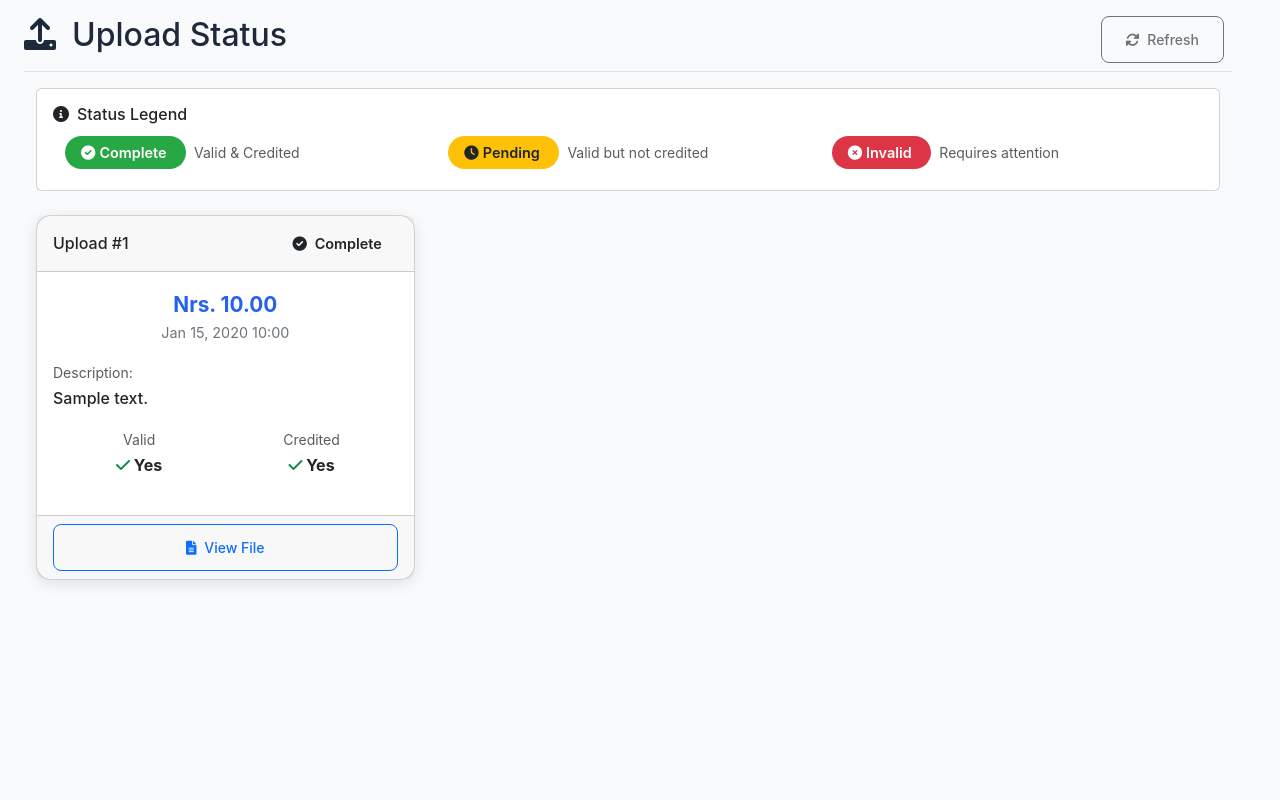
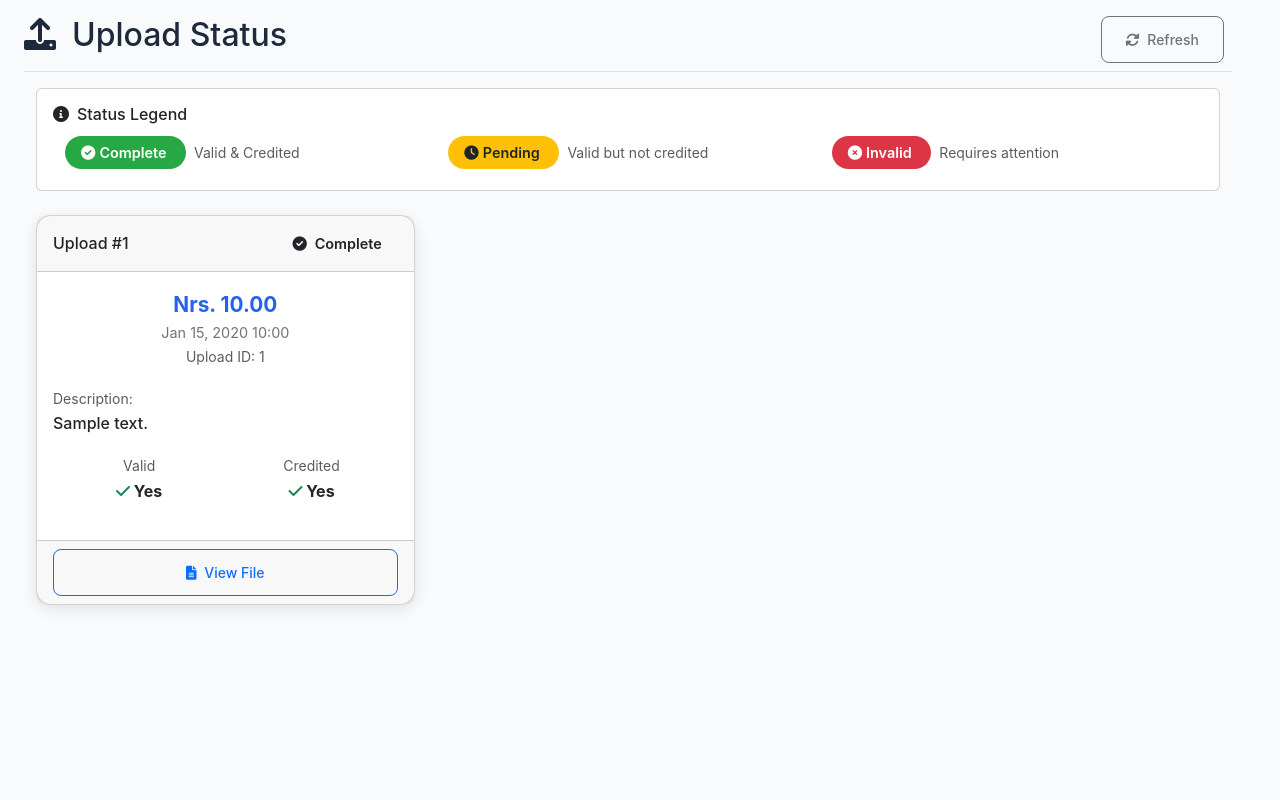
Before and after one commit to Nayan-Bakhadyo/fund_management_system, a Django app: page /user/uploads_status/ in a window 1280 px wide. Run offline with Django 4.2, Linux system fonts and the light colour scheme; a user stored in the database is signed in; tables that the repository leaves empty hold one stand-in row (values such as "Sample post"); some libraries are stand-ins or nearby versions; grey boxes are pictures that could not be loaded.

Commit message:
fixed upload transaction problem

```diff
--- a/mainapp/models.py
+++ b/mainapp/models.py
@@ -175,7 +175,7 @@ class TotalCapitalRecord(models.Model):
         return f"Total Capital on {self.date_time.strftime('%Y-%m-%d %H:%M:%S')}: {self.total_capital}"
 
 class UserTransactionUpload(models.Model):
-    email = models.EmailField(primary_key=True)
+    email = models.EmailField()
     date_time = models.DateTimeField(auto_now_add=True)
     transaction_file = models.FileField(upload_to='user_transaction_uploads/', null=True, blank=True)
     amount = models.DecimalField(max_digits=12, decimal_places=2)
--- a/mainapp/static/mainapp/fundmanager_dashboard.js
+++ b/mainapp/static/mainapp/fundmanager_dashboard.js
@@ -430,8 +430,8 @@ document.addEventListener('DOMContentLoaded', function() {
   // Delegate edit button click
   dashboardContent.addEventListener('click', function(e) {
     if (e.target.classList.contains('edit-upload-btn')) {
-      const email = e.target.getAttribute('data-email');
-      fetch(`/fundmanager/edit_user_upload/${encodeURIComponent(email)}/`)
+      const uploadId = e.target.getAttribute('data-upload-id');
+      fetch(`/fundmanager/edit_user_upload/${uploadId}/`)
         .then(response => response.json())
         .then(data => {
           // Remove any existing modal
@@ -445,7 +445,7 @@ document.addEventListener('DOMContentLoaded', function() {
           document.getElementById('editUserUploadForm').onsubmit = function(ev) {
             ev.preventDefault();
             const formData = new FormData(this);
-            fetch(`/fundmanager/edit_user_upload/${encodeURIComponent(email)}/`, {
+            fetch(`/fundmanager/edit_user_upload/${uploadId}/`, {
               method: 'POST',
               headers: {
                 'X-Requested-With': 'XMLHttpRequest',
--- a/mainapp/templates/mainapp/pending_user_uploads.html
+++ b/mainapp/templates/mainapp/pending_user_uploads.html
@@ -1,6 +1,7 @@
 <table class="table table-bordered table-hover align-middle">
     <thead class="table-light">
         <tr>
+            <th>ID</th>
             <th>Email</th>
             <th>Date/Time</th>
             <th>File</th>
@@ -14,6 +15,7 @@
     <tbody>
     {% for upload in uploads %}
         <tr>
+            <td>{{ upload.id }}</td>
             <td>{{ upload.email }}</td>
             <td>{{ upload.date_time }}</td>
             <td>
@@ -28,11 +30,11 @@
             <td>{{ upload.is_valid }}</td>
             <td>{{ upload.is_credited }}</td>
             <td>
-                <button class="btn btn-sm btn-primary edit-upload-btn" data-email="{{ upload.email }}">Edit</button>
+                <button class="btn btn-sm btn-primary edit-upload-btn" data-upload-id="{{ upload.id }}">Edit</button>
             </td>
         </tr>
     {% empty %}
-        <tr><td colspan="8" class="text-center">No pending uploads.</td></tr>
+        <tr><td colspan="9" class="text-center">No pending uploads.</td></tr>
     {% endfor %}
     </tbody>
 </table>
--- a/mainapp/templates/mainapp/user_uploads_status.html
+++ b/mainapp/templates/mainapp/user_uploads_status.html
@@ -258,6 +258,7 @@
                                 <div class="text-center mb-3">
                                     <div class="upload-amount">Nrs. {{ upload.amount|indian_format }}</div>
                                     <div class="upload-date">{{ upload.date_time|date:"M d, Y H:i" }}</div>
+                                    <small class="text-muted">Upload ID: {{ upload.id }}</small>
                                 </div>
 
                                 {% if upload.description %}
--- a/mainapp/urls.py
+++ b/mainapp/urls.py
@@ -32,7 +32,7 @@ urlpatterns = [
     path('fundmanager/withdrawal_detail/<str:withdrawal_id>/', views.fundmanager_withdrawal_detail, name='fundmanager_withdrawal_detail'),
 
     path('fundmanager/pending_user_uploads/', views.pending_user_uploads, name='pending_user_uploads'),
-    path('fundmanager/edit_user_upload/<str:email>/', views.edit_user_upload, name='edit_user_upload'),
+    path('fundmanager/edit_user_upload/<int:upload_id>/', views.edit_user_upload, name='edit_user_upload'),
     path('user/payment_detail/', views.payment_detail, name='payment_detail'),
     path('user/uploads_status/', views.user_uploads_status, name='user_uploads_status'),
     path('stock_performance_dashboard/', views.stock_performance_dashboard, name='stock_performance_dashboard'),
--- a/mainapp/views.py
+++ b/mainapp/views.py
@@ -986,14 +986,14 @@ def upload_transaction(request):
             return JsonResponse({'success': False, 'error': 'All fields are required.'})
 
         try:
-            obj, created = UserTransactionUpload.objects.update_or_create(
+            # Create a new upload record every time
+            obj = UserTransactionUpload.objects.create(
                 email=email,
-                defaults={
-                    'transaction_file': transaction_file,
-                    'amount': amount,
-                    'description': description,
-                    'date_time': timezone.now()
-                }
+                transaction_file=transaction_file,
+                amount=amount,
+                description=description,
+                is_valid=True,
+                is_credited=False
             )
             return JsonResponse({'success': True})
         except Exception as e:
@@ -1013,12 +1013,12 @@ def pending_user_uploads(request):
     return JsonResponse({'html': html})
 
 @login_required
-def edit_user_upload(request, email):
+def edit_user_upload(request, upload_id):
     authorized_user = AuthorizedUser.objects.get(email=request.user.email)
     if authorized_user.role != 'fund_manager':
         return JsonResponse({'success': False, 'error': 'Unauthorized'}, status=403)
 
-    upload = get_object_or_404(UserTransactionUpload, email=email)
+    upload = get_object_or_404(UserTransactionUpload, id=upload_id)
     if request.method == 'POST':
         is_valid = request.POST.get('is_valid') == 'true'
         is_credited = request.POST.get('is_credited') == 'true'
```
Also changed, not shown: mainapp/migrations/0014_usertransactionupload_id_and_more.py (added), user_transaction_uploads/34fb3b6a-5925-46ae-83be-7e40cf84f375_2xIi8Z4.png (added).
